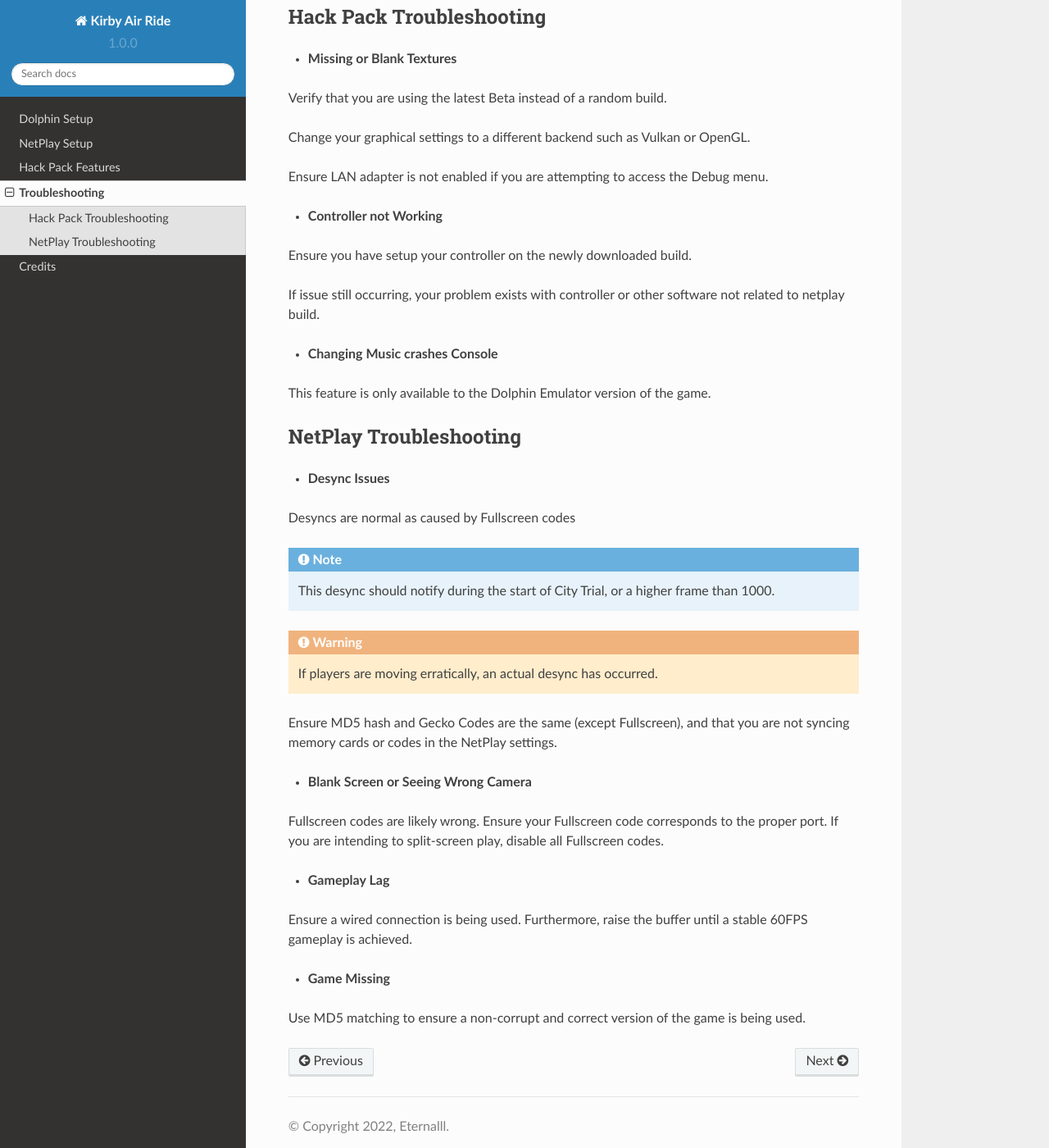
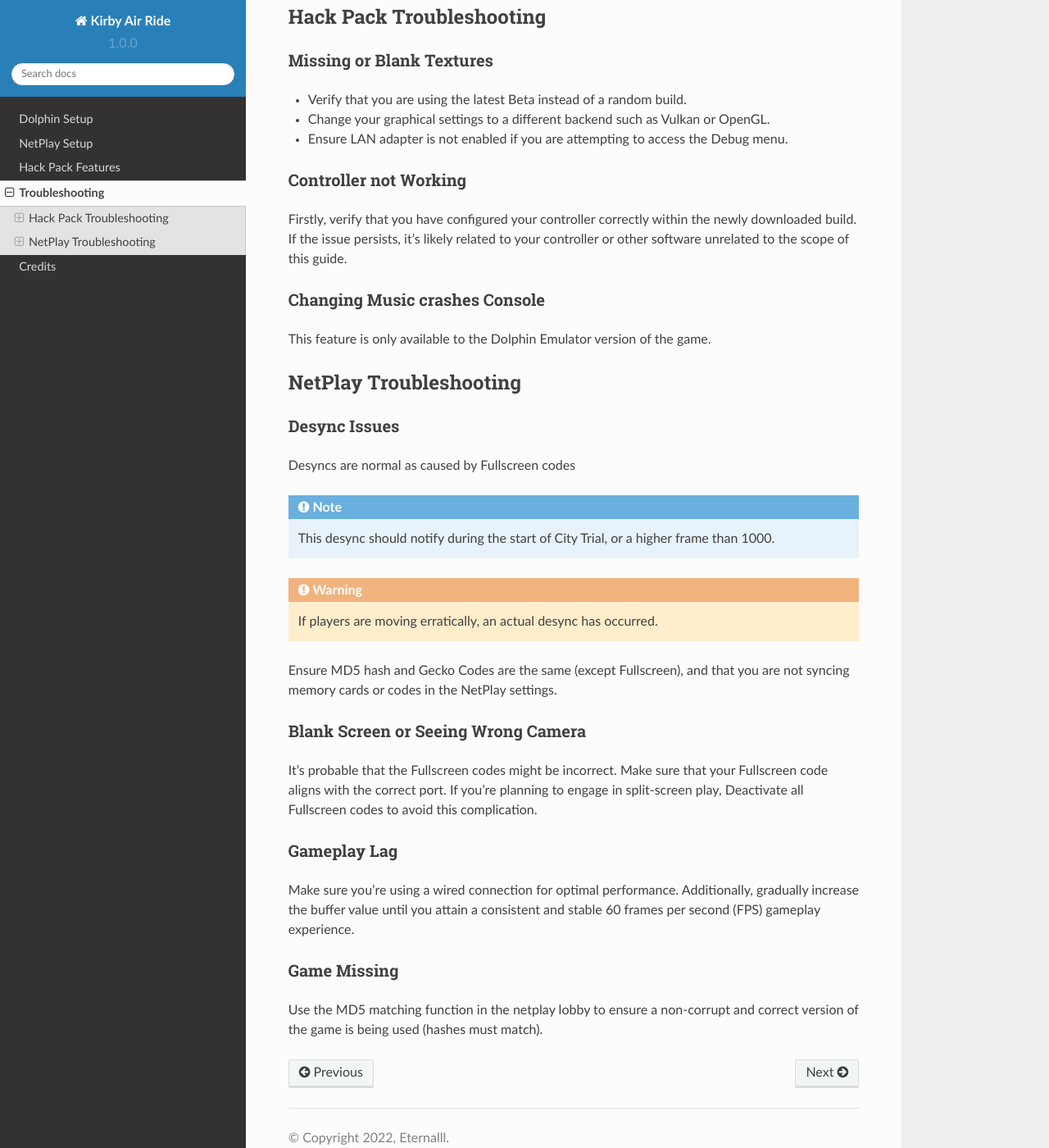
Before and after one commit to EternalllZM/rtz-kar, a Sphinx documentation site: the page built from docs/source/troubleshooting.rst, in a window 1280 px wide and 1400 px high, scrolled down 329 px. Shown: the whole window at 82% size. Built offline with Sphinx 7.4.7 and the Read the Docs theme 2.0.0, drawn with Linux system fonts in a browser that asks for light colours.

Commit message:
wonderful

```diff
--- a/docs/source/hack_pack_features.rst
+++ b/docs/source/hack_pack_features.rst
@@ -2,7 +2,9 @@
 Hack Pack Features
 ==================
 
-The Kirby Air Ride Hack Pack was developed by `UnclePunch`_ in 2017 and includes many improvements to the base game, and creates optimizations for NetPlay.
+The Kirby Air Ride Hack Pack, developed by UnclePunch_, was released in 2017. This mod brings numerous enhancements to the base game and implements optimizations specifically designed for NetPlay.
+
+.. _`UnclePunch`: https://twitter.com/unclepunch_
 
 .. note::
     :ref:`The Hack Pack is no longer developed. What you see is what you get.`
--- a/docs/source/troubleshooting.rst
+++ b/docs/source/troubleshooting.rst
@@ -10,23 +10,24 @@
 Hack Pack Troubleshooting
 -------------------------
 
-- **Missing or Blank Textures**
+Missing or Blank Textures
+^^^^^^^^^^^^^^^^^^^^^^^^^
 
-Verify that you are using the latest Beta instead of a random build.
+- Verify that you are using the latest Beta instead of a random build.
 
-Change your graphical settings to a different backend such as Vulkan or OpenGL.
+- Change your graphical settings to a different backend such as Vulkan or OpenGL.
 
-Ensure LAN adapter is not enabled if you are attempting to access the Debug menu.
+- Ensure LAN adapter is not enabled if you are attempting to access the Debug menu.
 
 
-- **Controller not Working**
+Controller not Working
+^^^^^^^^^^^^^^^^^^^^^^
 
-Ensure you have setup your controller on the newly downloaded build.
-
-If issue still occurring, your problem exists with controller or other software not related to netplay build.
+Firstly, verify that you have configured your controller correctly within the newly downloaded build. If the issue persists, it's likely related to your controller or other software unrelated to the scope of this guide.
 
 
-- **Changing Music crashes Console**
+Changing Music crashes Console
+^^^^^^^^^^^^^^^^^^^^^^^^^^^^^^
 
 This feature is only available to the Dolphin Emulator version of the game.
 
@@ -34,7 +35,8 @@
 NetPlay Troubleshooting
 -----------------------
 
-- **Desync Issues**
+Desync Issues
+^^^^^^^^^^^^^
 
 Desyncs are normal as caused by Fullscreen codes
 
@@ -47,16 +49,19 @@
 Ensure MD5 hash and Gecko Codes are the same (except Fullscreen), and that you are not syncing memory cards or codes in the NetPlay settings.
 
 
-- **Blank Screen or Seeing Wrong Camera**
+Blank Screen or Seeing Wrong Camera
+^^^^^^^^^^^^^^^^^^^^^^^^^^^^^^^^^^^
 
-Fullscreen codes are likely wrong. Ensure your Fullscreen code corresponds to the proper port. If you are intending to split-screen play, disable all Fullscreen codes.
+It's probable that the Fullscreen codes might be incorrect. Make sure that your Fullscreen code aligns with the correct port. If you're planning to engage in split-screen play, Deactivate all Fullscreen codes to avoid this complication.
 
 
-- **Gameplay Lag**
+Gameplay Lag
+^^^^^^^^^^^^
 
-Ensure a wired connection is being used. Furthermore, raise the buffer until a stable 60FPS gameplay is achieved.
+Make sure you're using a wired connection for optimal performance. Additionally, gradually increase the buffer value until you attain a consistent and stable 60 frames per second (FPS) gameplay experience.
 
 
-- **Game Missing**
+Game Missing
+^^^^^^^^^^^^
 
-Use MD5 matching to ensure a non-corrupt and correct version of the game is being used.
+Use the MD5 matching function in the netplay lobby to ensure a non-corrupt and correct version of the game is being used (hashes must match).
```
Also changed, not shown: docs/source/dolphin_setup.rst (+7 -6 lines), docs/source/netplay_setup.rst (+22 -13 lines), 2 other files.
